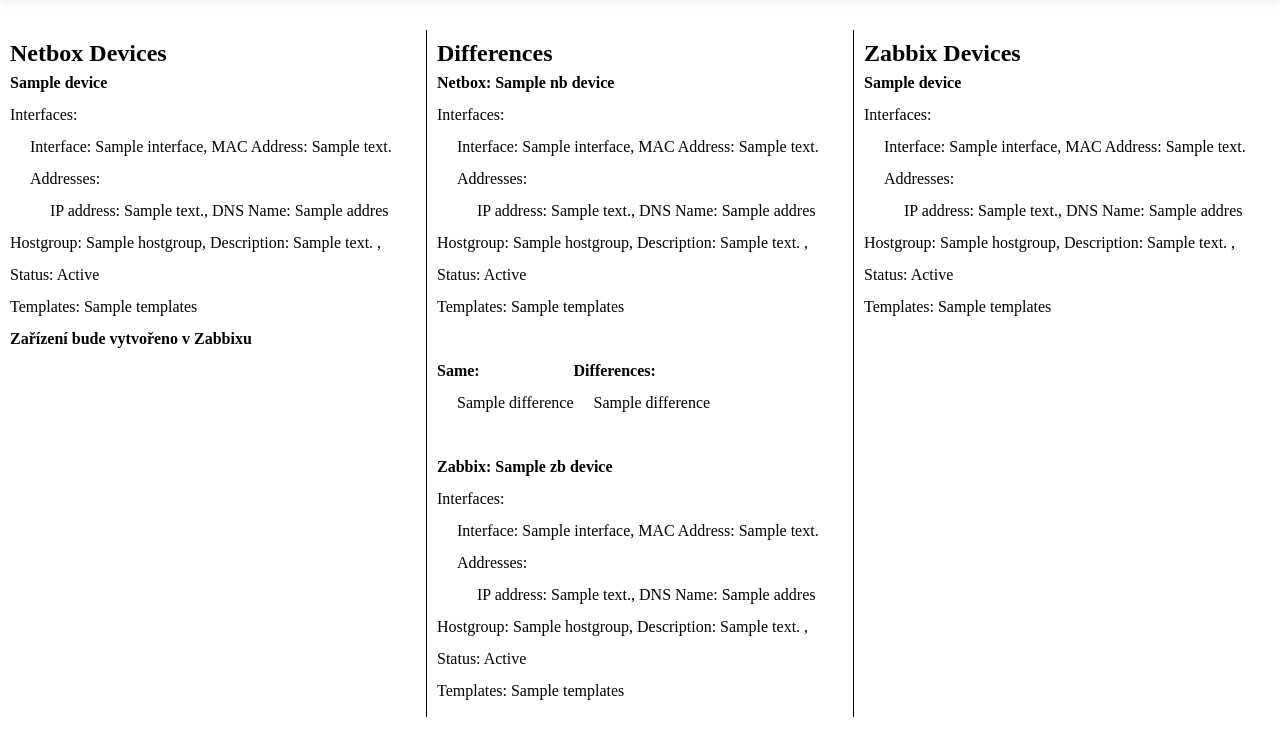
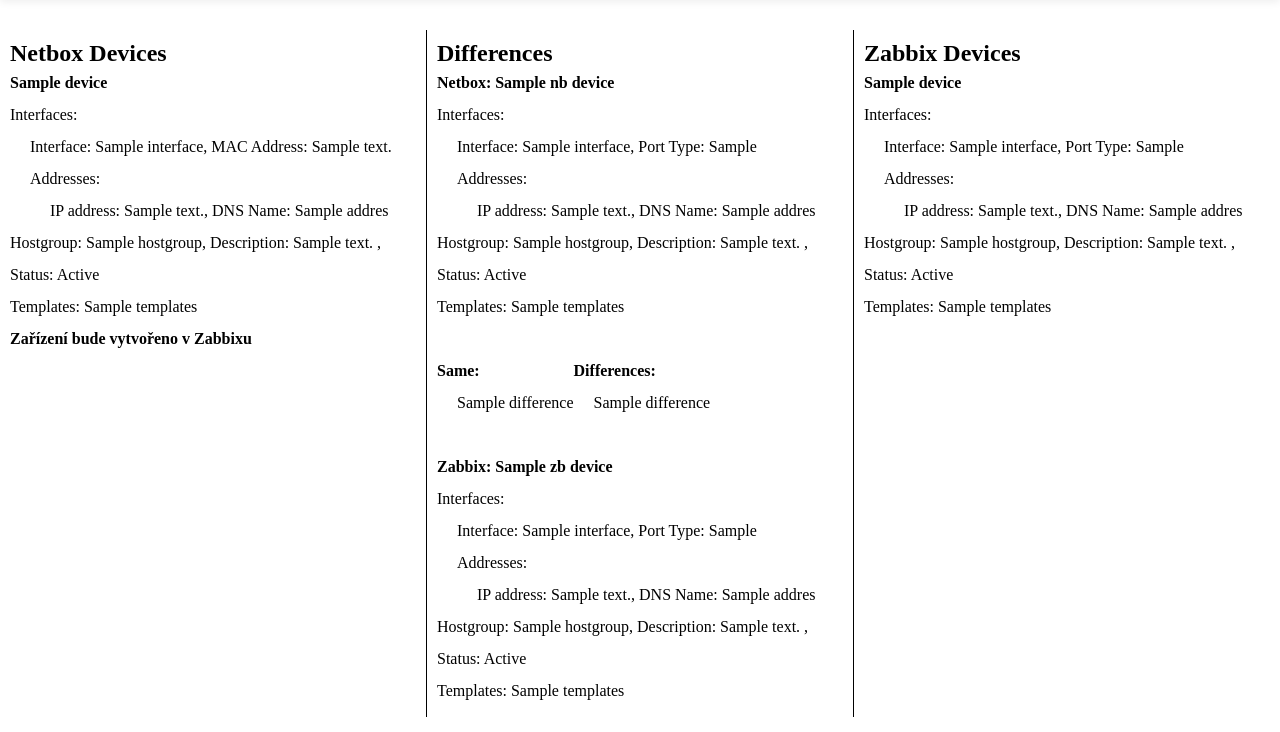
Before and after one commit to LukacMatej/netbox_zabbix_comparator, a Flask app: template templates/compare_output.html in a window 1280 px wide. Shown: the part 68-800 px from the top of the page. Run offline with Flask 3, Linux system fonts and the light colour scheme; the template is opened without the code that fills it: most values are stand-ins (such as "Sample title", 1, 10 or a date in 2020).

Commit message:
Zobrazeni port type misto mac

```diff
--- a/templates/compare_output.html
+++ b/templates/compare_output.html
@@ -141,7 +141,7 @@
                     <div><strong>Netbox: {{ difference.nb_device.name }}</strong></div>
                     <div class="interfaces">Interfaces:</div>
                     {% for interface in difference.nb_device.interfaces %}
-                        <div class="tab-interface">Interface: {{ interface.name }}, MAC Address:{% if interface.mac_address%} {{interface.mac_address}} {% else %} None {% endif %}</div>
+                        <div class="tab-interface">Interface: {{ interface.name }}, Port Type:{% if interface.port_type %} {{interface.port_type}} {% else %} None {% endif %}</div>
                         <div class="tab-interface">Addresses:</div>
                         {% for address in interface.addresses %}
                             <div class="tab-address">IP address: {{ address.address }}, DNS Name: {{ address.dns_name }}</div>
@@ -168,7 +168,7 @@
                     <div><strong>Zabbix: {{ difference.zb_device.name }}</strong></div>
                     <div>Interfaces:</div>
                     {% for interface in difference.zb_device.interfaces %}
-                        <div class="tab-interface">Interface: {{ interface.name }}, MAC Address: {% if interface.mac_address%} {{interface.mac_address}} {% else %} None {% endif %}</div>
+                        <div class="tab-interface">Interface: {{ interface.name }}, Port Type: {% if interface.port_type %} {{interface.port_type}} {% else %} None {% endif %}</div>
                         <div class="tab-interface">Addresses:</div>
                         {% for address in interface.addresses %}
                             <div class="tab-address">IP address: {{ address.address }}, DNS Name: {{ address.dns_name }}</div>
@@ -192,7 +192,7 @@
                     <div><strong>{{ device.name }}</strong></div>
                     <div>Interfaces:</div>
                     {% for interface in device.interfaces %}
-                        <div class="tab-interface">Interface: {{ interface.name }}, MAC Address:{% if interface.mac_address%} {{interface.mac_address}} {% else %} None {% endif %}</div>
+                        <div class="tab-interface">Interface: {{ interface.name }}, Port Type: {% if interface.port_type %} {{interface.port_type}} {% else %} None {% endif %}</div>
                         <div class="tab-interface">Addresses:</div>
                         {% for address in interface.addresses %}
                             <div class="tab-address">IP address: {{ address.address }}, DNS Name: {{address.dns_name}}</div>
```
